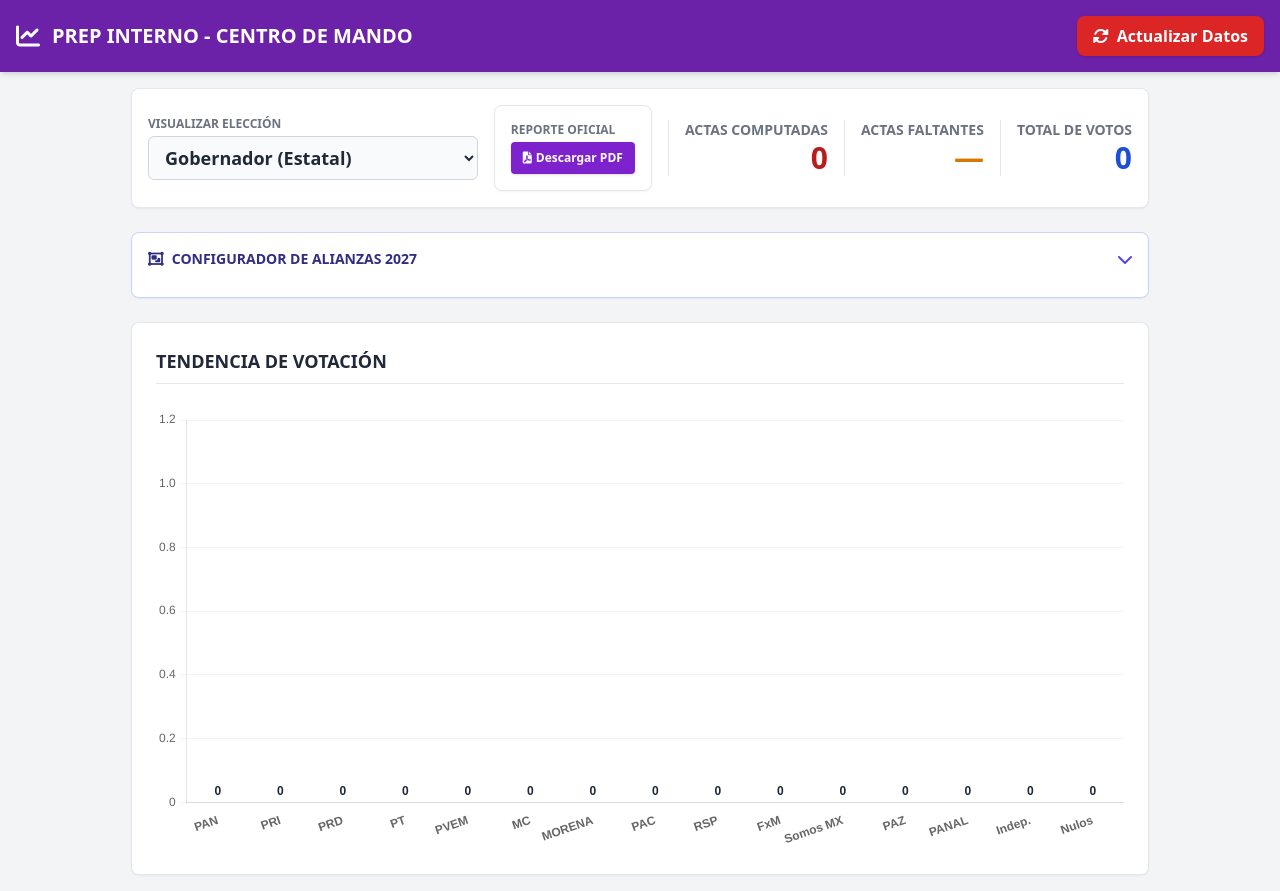
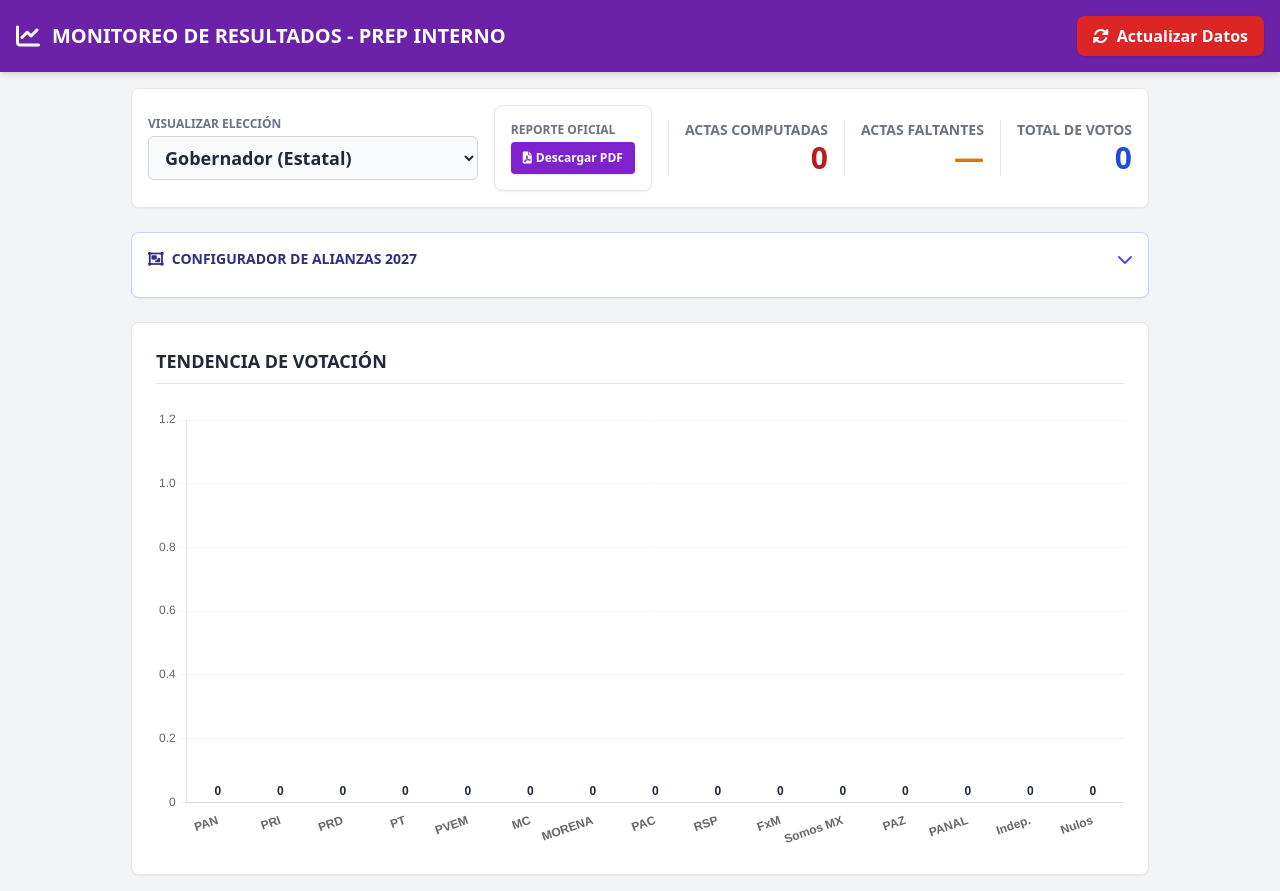
Before and after one commit to jbaezdgydp/miniPREP, a plain HTML site: page dashboard.html in a window 1280 px wide. Drawn offline with nearby package versions, Linux system fonts and the light colour scheme; no server answers.

```diff
--- a/dashboard.html
+++ b/dashboard.html
@@ -17,7 +17,7 @@
     <nav class="bg-purple-800 text-white shadow-md p-4 sticky top-0 z-40 flex justify-between items-center">
         <div class="flex items-center">
             <i class="fas fa-chart-line text-2xl mr-3"></i>
-            <h1 class="text-xl font-bold uppercase">PREP Interno - Centro de Mando</h1>
+            <h1 class="text-xl font-bold uppercase">Monitoreo de resultados - PREP Interno</h1>
         </div>
         <button onclick="cargarDatos()" class="bg-red-600 hover:bg-red-500 px-4 py-2 rounded-lg font-bold shadow transition flex items-center">
             <i class="fas fa-sync-alt mr-2"></i> Actualizar Datos
```
